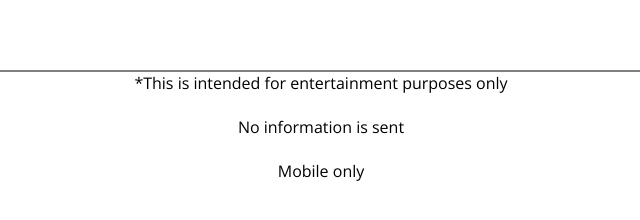
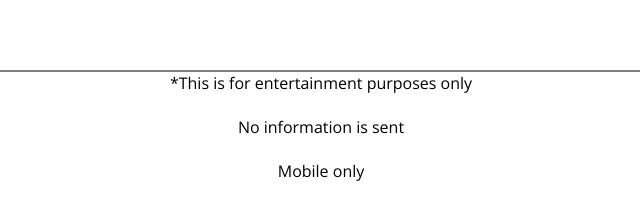
Before and after one commit to iltgg/tdsb-qr-generator, a plain HTML site: page index.html in a window 1280 px wide. Shown: the part 396-616 px from the top of the page, without its empty margins (79-719 px from the left). Drawn offline with nearby package versions, Linux system fonts and the light colour scheme.

Commit message:
Update index.html

```diff
--- a/index.html
+++ b/index.html
@@ -17,7 +17,7 @@
         <div class="title">TDSB QR CODE GENERATOR</div>
         <input type="number" placeholder="input student number" id="number-input">
         <input type="button" value="Generate" id="submit">
-        <p class="legal">*This is intended for entertainment purposes only<br><br>No information is sent<br><br>Mobile only</p>
+        <p class="legal">*This is for entertainment purposes only<br><br>No information is sent<br><br>Mobile only</p>
     </div>
     <div class="generated" id="generated">
         <div class="header">
```
